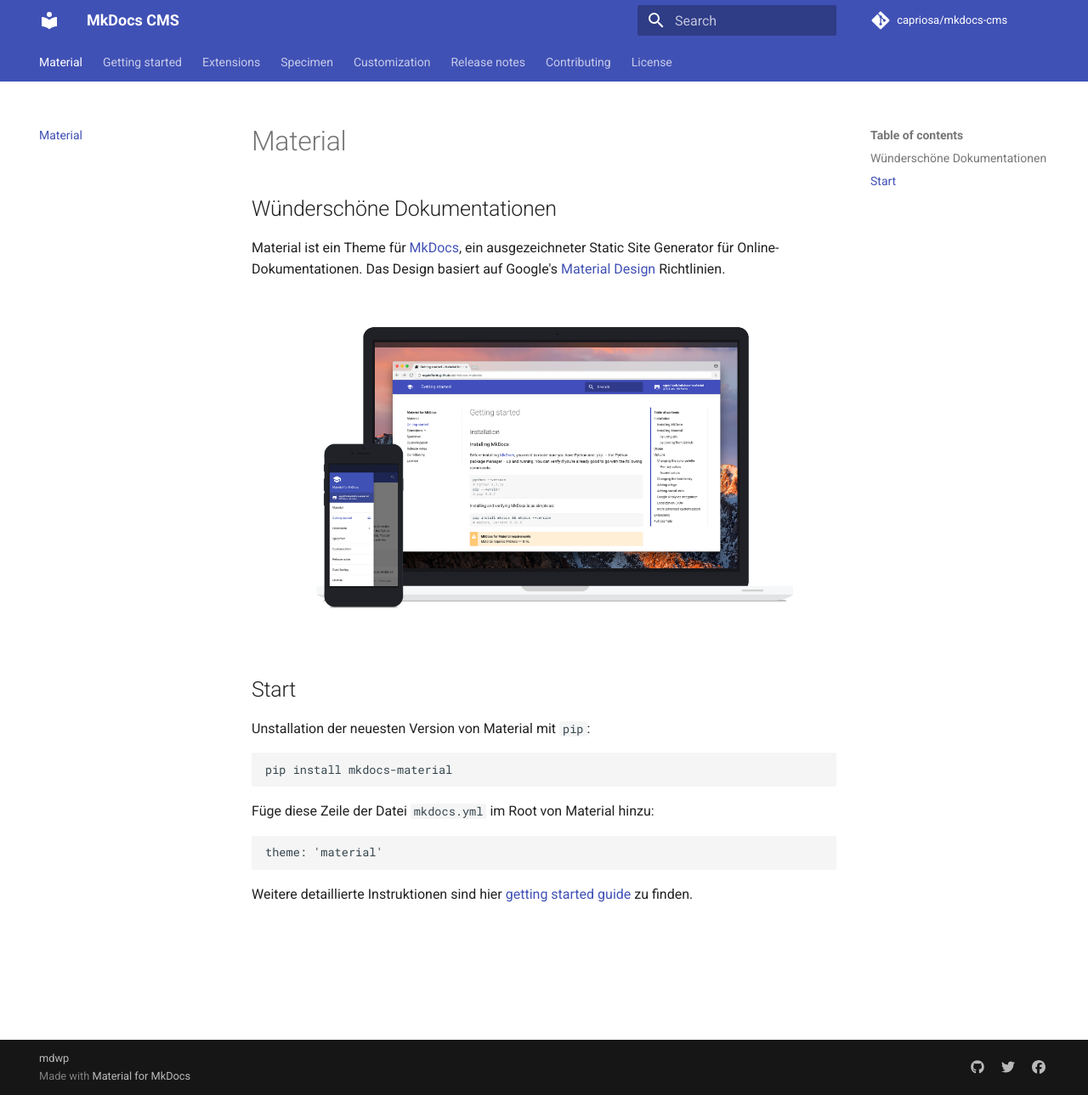
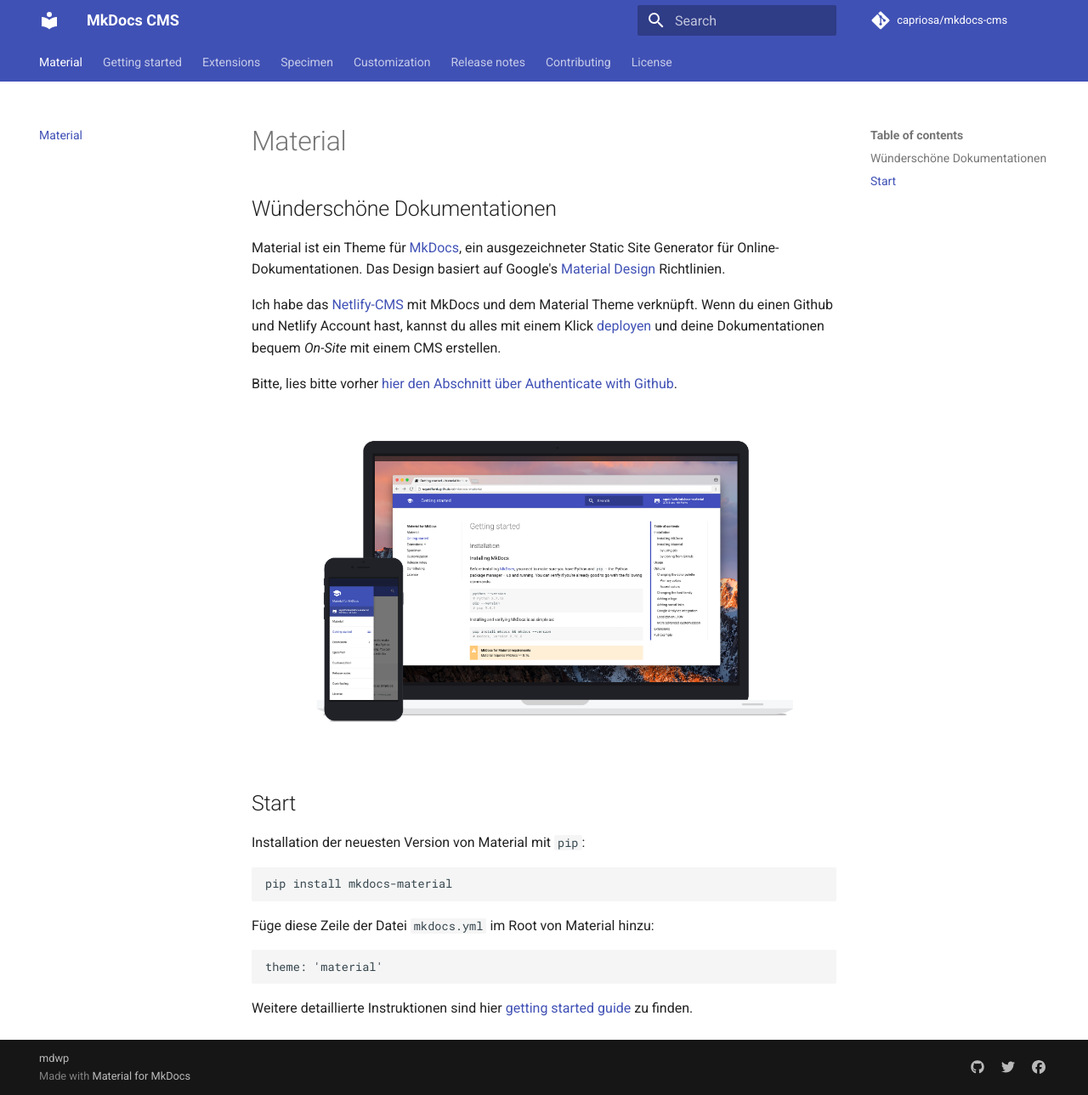
Before and after one commit to capriosa/mkdocs-cms, an MkDocs documentation site: the page built from docs/index.md, in a window 1280 px wide and 1289 px high. Shown: the whole window at 85% size. Built offline with MkDocs 1.6.1 and Material for MkDocs 9.7.7, drawn with Linux system fonts in a browser that asks for light colours; comment, search, counter and statistics services are not loaded; old or Windows-style settings are respelled for this version of MkDocs.

Commit message:
Update Doc “index”

```diff
--- a/docs/index.md
+++ b/docs/index.md
@@ -1,17 +1,21 @@
 ---
 title: 'Ein CMS, mit Material Design, für Dokumentationen'
-date: 07.05.2017
+date: 08.05.2017
 ---
 ## Wünderschöne Dokumentationen
 
 Material ist ein Theme für [MkDocs](http://www.mkdocs.org), ein ausgezeichneter Static Site Generator für Online-Dokumentationen. Das Design basiert auf Google's [Material Design](https://www.google.com/design/spec/material-design)
 Richtlinien.
 
+Ich habe das [Netlify-CMS](https://netlify-cms.org) mit MkDocs und dem Material Theme verknüpft. Wenn du einen Github und Netlify Account hast, kannst du alles mit einem Klick [deployen](https://app.netlify.com/start/deploy?repository=https://github.com/capriosa/mkdocs-cms) und deine Dokumentationen bequem *On-Site* mit einem CMS erstellen.
+
+Bitte, lies bitte vorher [hier den Abschnitt über Authenticate with Github](https://www.netlifycms.org/docs/test-drive/).
+
 [![Material für MkDocs](images/material.png)](images/material.png)
 
 ## Start
 
-Unstallation der neuesten Version von Material mit `pip`:
+Installation der neuesten Version von Material mit `pip`:
 
     pip install mkdocs-material
 
```
